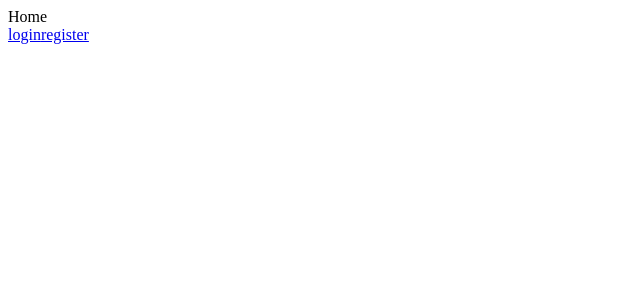
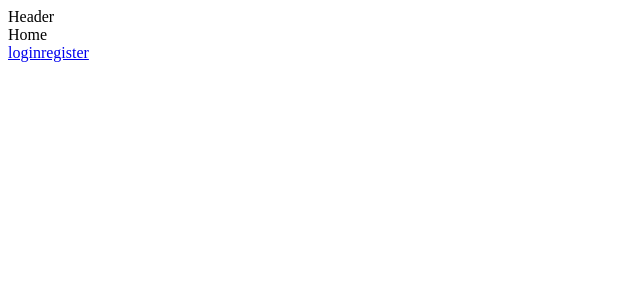
Before and after one commit to rokhomenko/homophones-trainer, a Vue app in the folder client/: page / in a window 1280 px wide. Shown: the top 300 px of the page, without its empty margins (0-640 px from the left). Built offline with nearby package versions, Linux system fonts and the light colour scheme; the HTML template or start-up script is replaced by a standard one.

Commit message:
add header component

```diff
--- /dev/null
+++ b/client/src/components/AppHeader.vue
@@ -0,0 +1,3 @@
+<template>
+  <div>Header</div>
+</template>
--- a/client/src/views/Home.vue
+++ b/client/src/views/Home.vue
@@ -1,4 +1,9 @@
+<script setup>
+import AppHeader from '@/components/AppHeader.vue'
+</script>
+
 <template>
+  <AppHeader/>
   <div>Home</div>
   <router-link to="/login">login</router-link>
   <router-link to="/register">register</router-link>
```
